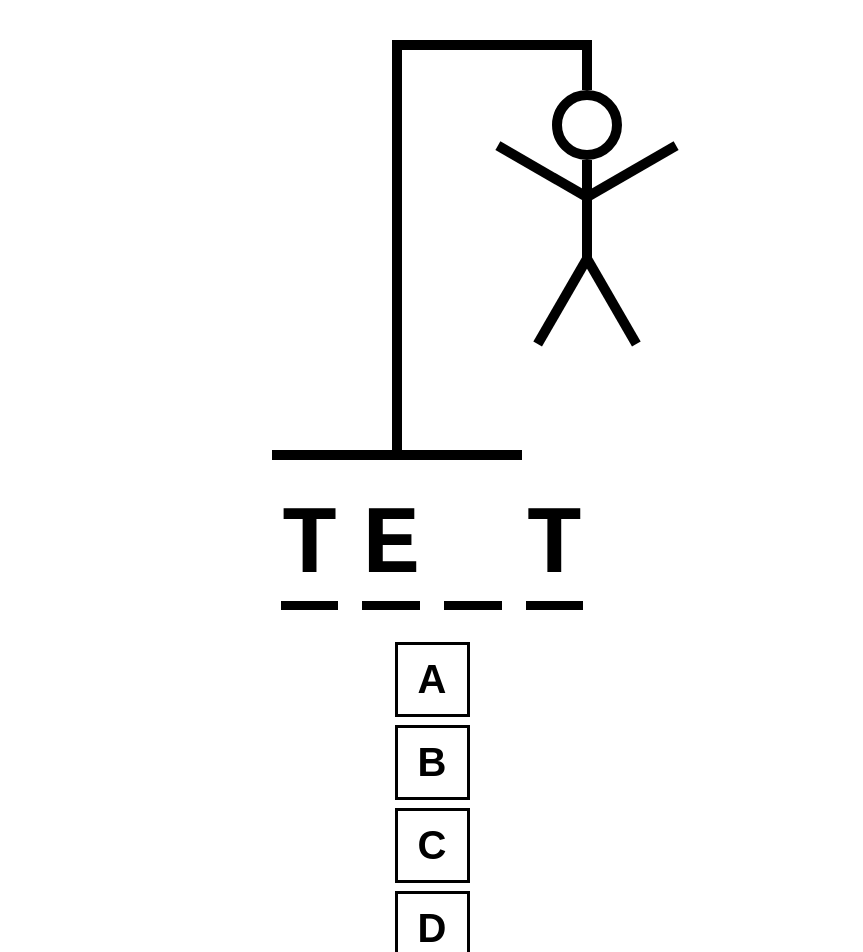
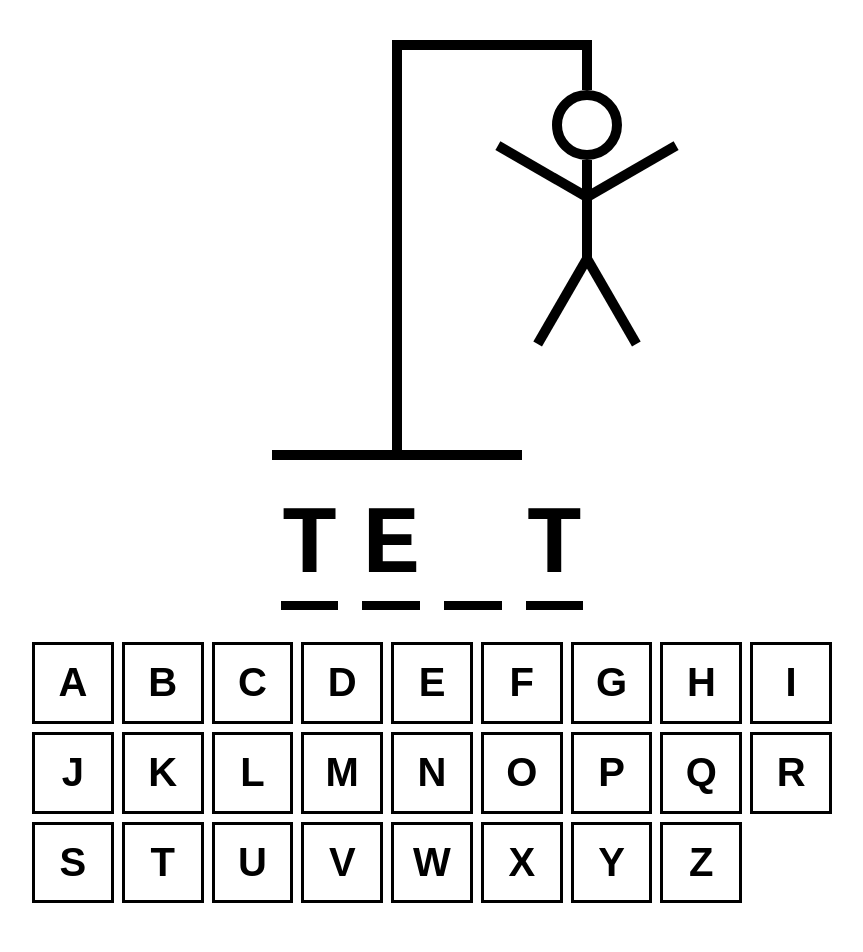
Before and after one commit to luneroka/react-hangman, a React (Vite) app: page / in a window 1280 px wide. Shown: the top 952 px of the page, without its empty margins (208-1071 px from the left). After the commit the page ends 911 px from the top, so only its background shows below. Built offline with nearby package versions, Linux system fonts and the light colour scheme.

Commit message:
Stretch Keyboard

```diff
--- a/src/App.tsx
+++ b/src/App.tsx
@@ -25,7 +25,9 @@ function App() {
       <div style={{ fontSize: "2rem", textAlign: "center"}}></div>
       <HangmanDrawing />
       <HangmanWord />
-      <Keyboard />
+      <div style={{ alignSelf: "stretch"}}>
+        <Keyboard />
+      </div>
     </div>
   );
 }
```
